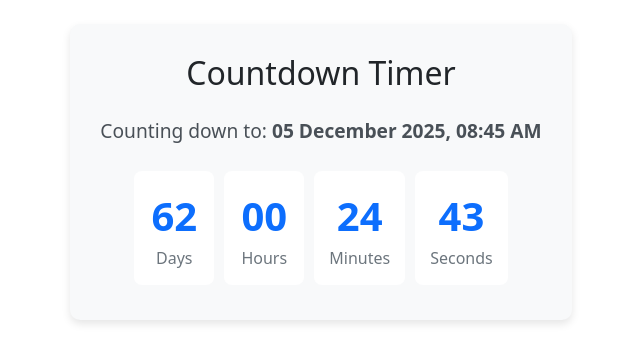
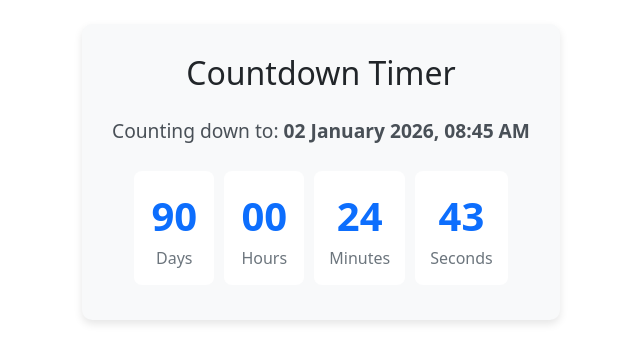
Before and after one commit to Putoleve/countdown, a plain HTML site: page index.html in a window 1280 px wide. Shown: the part 228-590 px from the top of the page, without its empty margins (319-959 px from the left). Drawn offline with nearby package versions, Linux system fonts and the light colour scheme.

Commit message:
Update index.html
2 Jan 2026

```diff
--- a/index.html
+++ b/index.html
@@ -41,7 +41,7 @@
     <div class="container d-flex justify-content-center align-items-center" style="min-height: 100vh;">
         <div class="countdown-container text-center">
             <h2 class="mb-4">Countdown Timer</h2>
-            <p class="target-date">Counting down to: <strong>05 December 2025, 08:45 AM</strong></p>
+            <p class="target-date">Counting down to: <strong>02 January 2026, 08:45 AM</strong></p>
 
             <div class="d-flex justify-content-center flex-wrap">
                 <div class="countdown-box">
@@ -70,7 +70,7 @@
     <!-- Countdown Script -->
     <script>
         // Target date: 01 january 2026, 08:45 AM
-        const targetDate = new Date('December 05, 2025 08:45:00').getTime();
+        const targetDate = new Date('January 02, 2026 08:45:00').getTime();
 
         // Target date: 5 August 2025, 08:45 AM
        // const targetDate = new Date('November 27, 2025 08:45:00').getTime();
```
